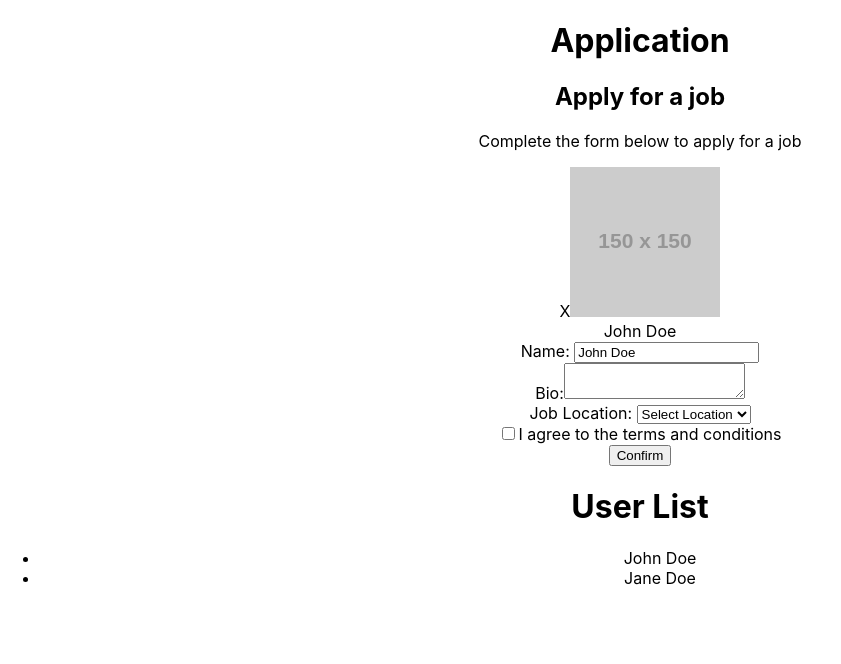
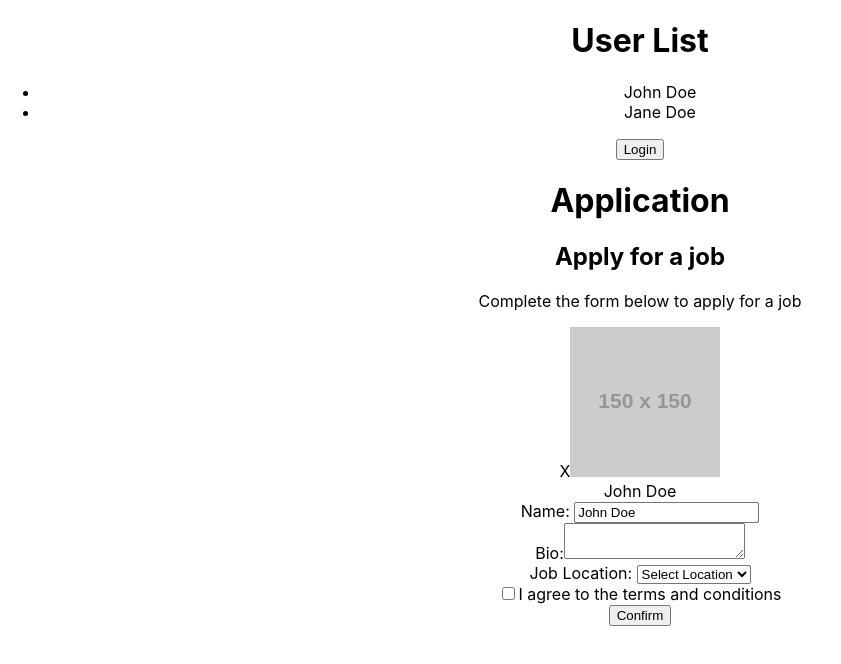
Before and after one commit to TharushaDilmith/react-testing-app, a React (Create React App) app: page / in a window 1280 px wide. Shown: the top 664 px of the page, without its empty margins (0-841 px from the left). Built offline with nearby package versions, Linux system fonts and the light colour scheme.

Commit message:
Learn RTL getquerybyrole option

```diff
--- a/src/App.tsx
+++ b/src/App.tsx
@@ -5,8 +5,8 @@ import Users from './components/user/user';
 function App() {
   return (
     <div className="App">
+      <Users users={["John Doe", "Jane Doe"]} />
       <Application />
-      <Users users={["John Doe", "Jane Doe"]} />
     </div>
   );
 }
--- a/src/components/user/user.tsx
+++ b/src/components/user/user.tsx
@@ -1,7 +1,9 @@
+import { useState } from 'react';
 import { UserProps } from './user.types';
 
 
 const Users = ({ users }: UserProps) => {
+    const [isLogged, setIsLogged] = useState(false);
     return (
         <div>
             <h1>User List</h1>
@@ -10,6 +12,9 @@ const Users = ({ users }: UserProps) => {
                     <li key={user}>{user}</li>
                 ))}
             </ul>
+            <button onClick={() => setIsLogged(!isLogged)}>
+                {isLogged ? "Logout" : "Login"}
+            </button>
         </div>
     );
 };
```
Also changed, not shown: 1 other file (tests, documents, lock files or other folders).
